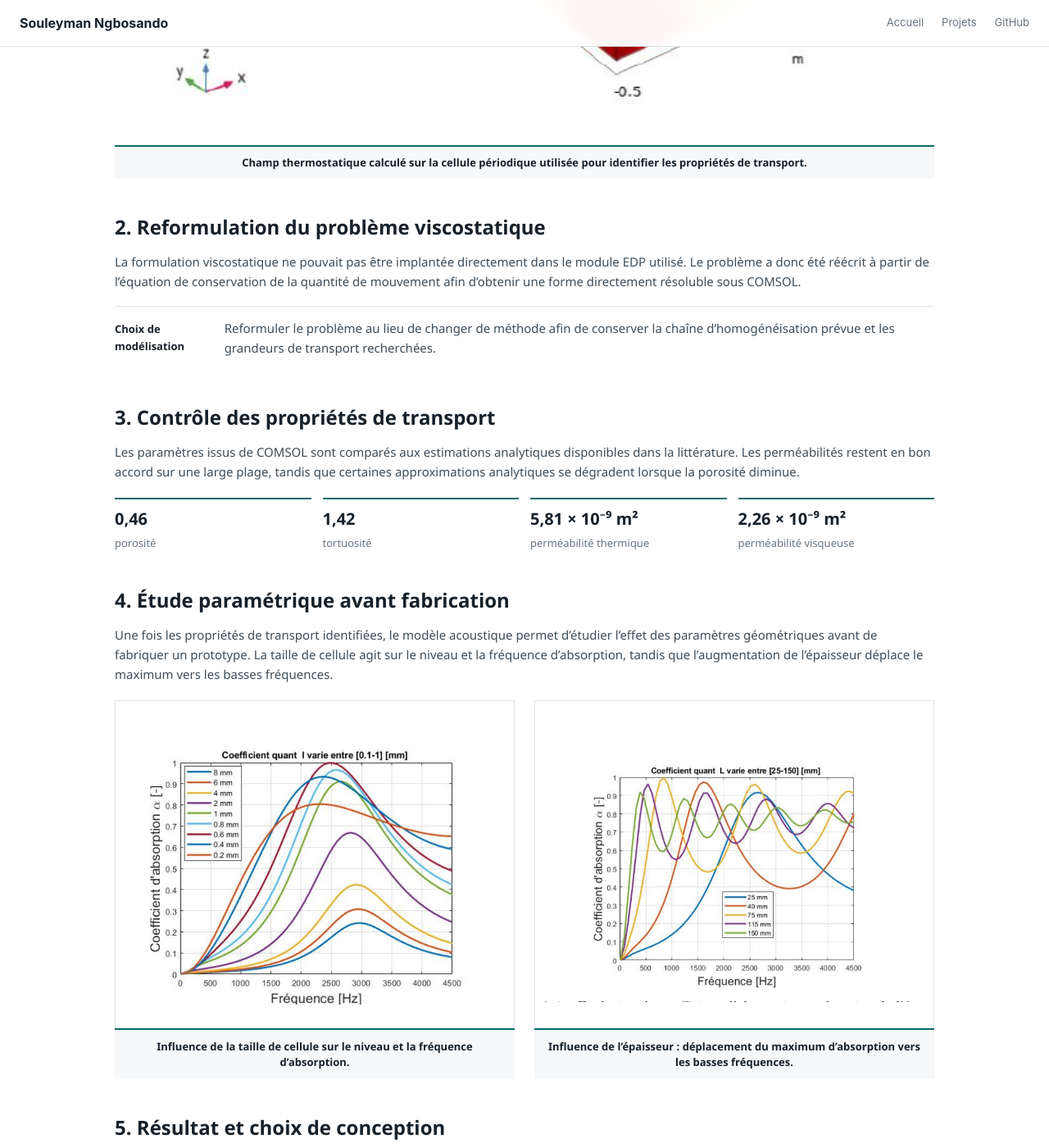
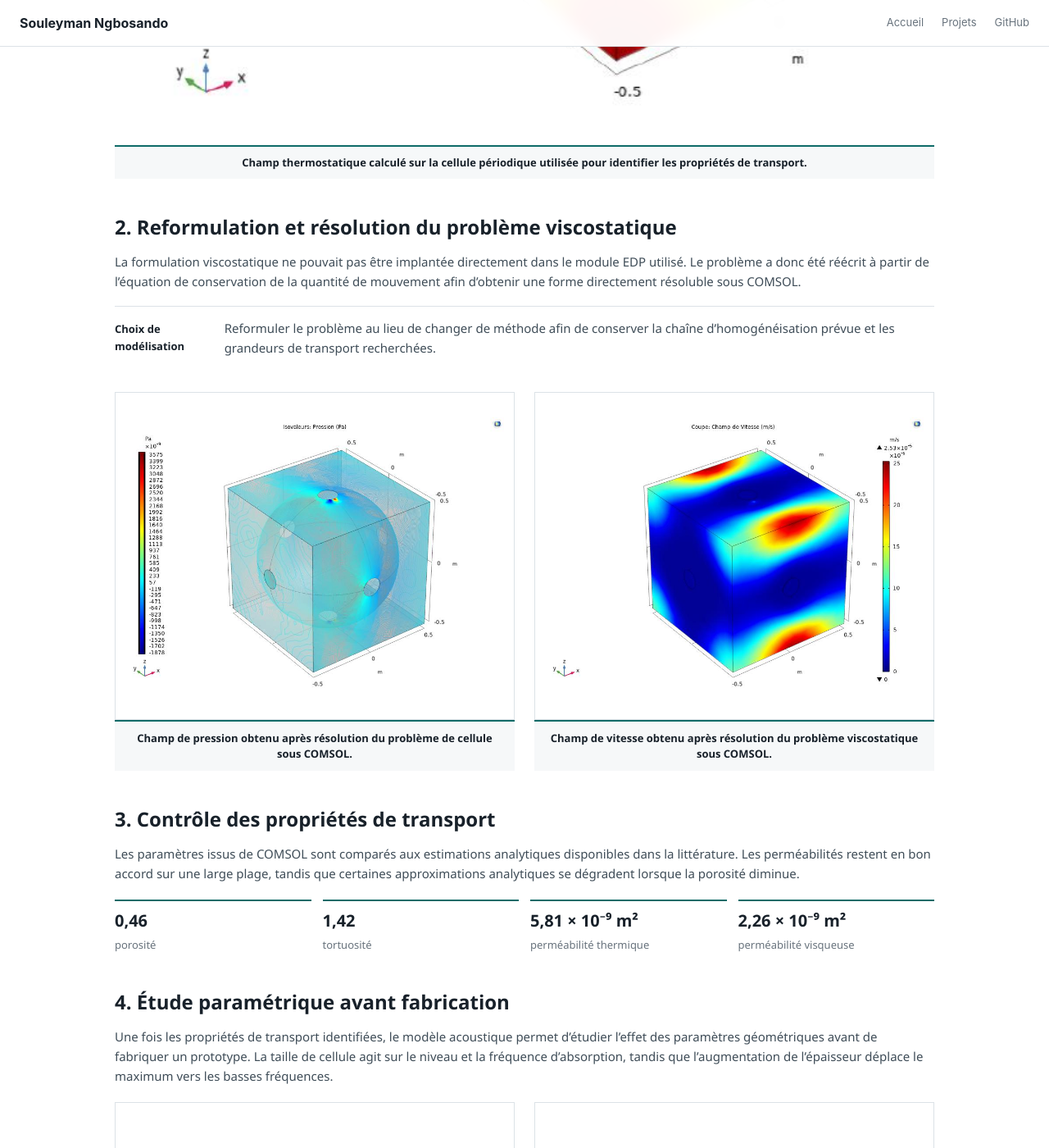
Before and after one commit to Ngbosando/Ngbosando.github.io, a Jekyll site: the page built from _projects/acoustic-absorber/index.md, in a window 1280 px wide and 1400 px high, scrolled down 1511 px. Shown: the whole window at 82% size. Built offline with Jekyll 4.4.1, drawn with Linux system fonts in a browser that asks for light colours.

Commit message:
Ajouter les champs pression et vitesse de la résolution COMSOL

```diff
--- a/_projects/acoustic-absorber/index.md
+++ b/_projects/acoustic-absorber/index.md
@@ -26,11 +26,23 @@ La démarche relie directement la géométrie poreuse aux performances acoustiqu
   <figcaption>Champ thermostatique calculé sur la cellule périodique utilisée pour identifier les propriétés de transport.</figcaption>
 </figure>
 
-## 2. Reformulation du problème viscostatique
+## 2. Reformulation et résolution du problème viscostatique
 
 La formulation viscostatique ne pouvait pas être implantée directement dans le module EDP utilisé. Le problème a donc été réécrit à partir de l’équation de conservation de la quantité de mouvement afin d’obtenir une forme directement résoluble sous COMSOL.
 
 <div class="result-line"><b>Choix de modélisation</b><span>Reformuler le problème au lieu de changer de méthode afin de conserver la chaîne d’homogénéisation prévue et les grandeurs de transport recherchées.</span></div>
+
+<div class="figure-pair equal-figures">
+  <figure class="technical-figure">
+    <a href="{{ '/assets/images/pression.jpeg' | relative_url }}"><img src="{{ '/assets/images/pression.jpeg' | relative_url }}" alt="Champ de pression obtenu après résolution sous COMSOL"></a>
+    <figcaption>Champ de pression obtenu après résolution du problème de cellule sous COMSOL.</figcaption>
+  </figure>
+
+  <figure class="technical-figure">
+    <a href="{{ '/assets/images/vts.jpeg' | relative_url }}"><img src="{{ '/assets/images/vts.jpeg' | relative_url }}" alt="Champ de vitesse obtenu après résolution sous COMSOL"></a>
+    <figcaption>Champ de vitesse obtenu après résolution du problème viscostatique sous COMSOL.</figcaption>
+  </figure>
+</div>
 
 ## 3. Contrôle des propriétés de transport
 
```
